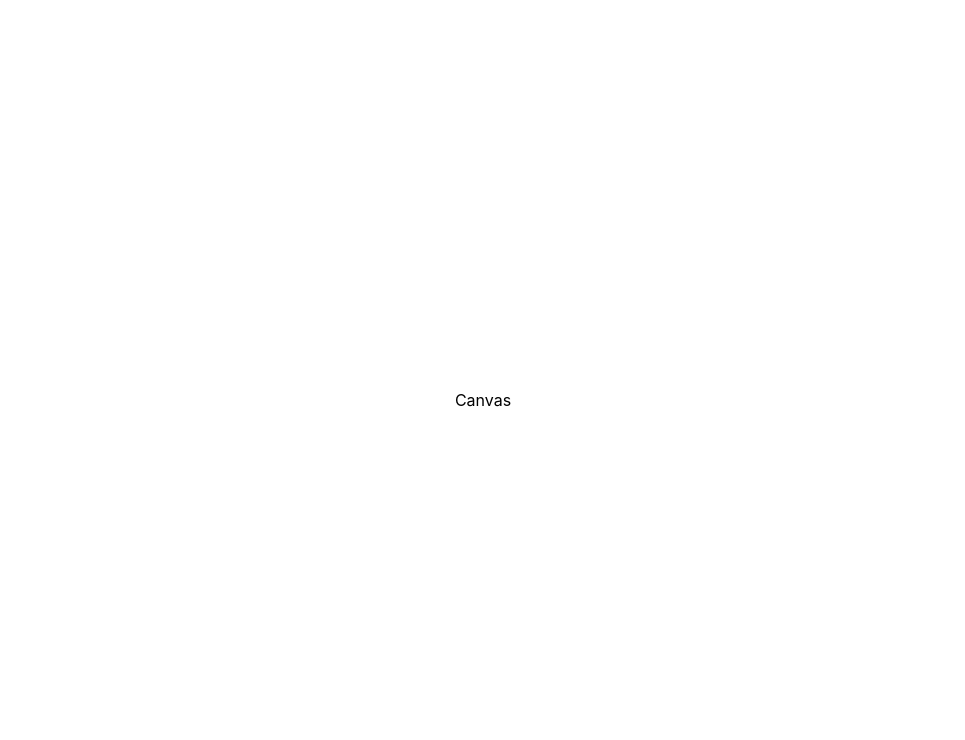
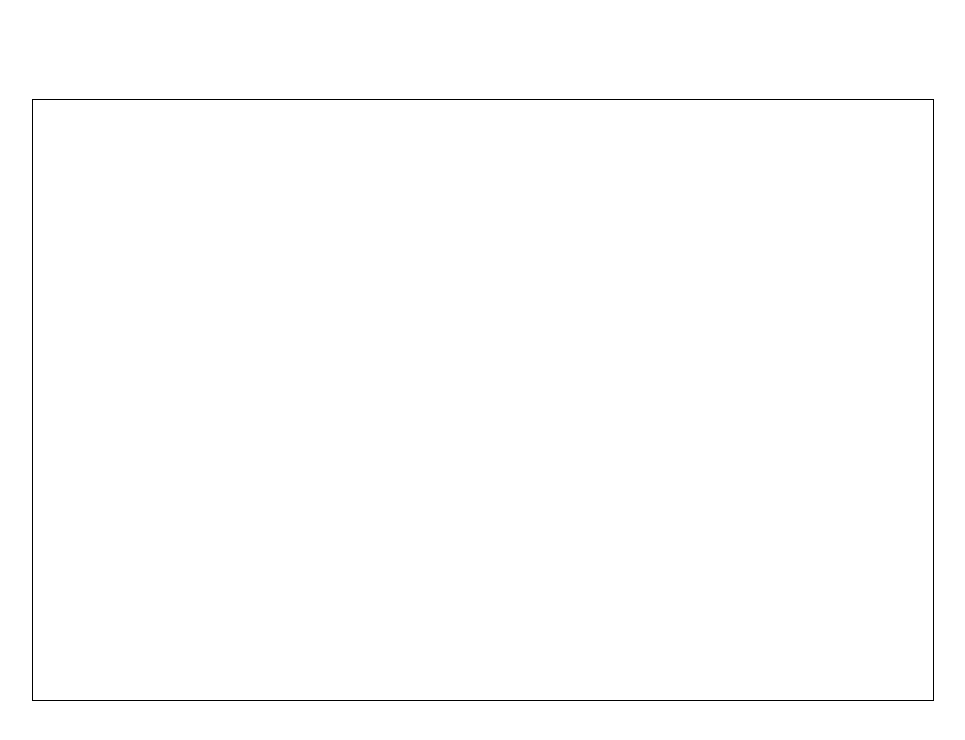
Before and after one commit to muhsintt777/drawing-app, a React (Create React App) app: page / in a window 1280 px wide. Shown: the top 740 px of the page, without its empty margins (157-1122 px from the left). Built offline with nearby package versions, Linux system fonts and the light colour scheme.

Commit message:
added customhook

```diff
--- a/src/App.js
+++ b/src/App.js
@@ -4,7 +4,7 @@ import Canvas from "./components/canvas/Canvas";
 function App() {
   return (
     <div className="App">
-      <Canvas />
+      <Canvas width={"900 px"} height={"600 px"} />
     </div>
   );
 }
--- a/src/components/canvas/Canvas.jsx
+++ b/src/components/canvas/Canvas.jsx
@@ -1,7 +1,21 @@
 import React from "react";
+import { useOnDraw } from "../../hooks/onDraw";
 
-const Canvas = () => {
-  return <div>Canvas</div>;
+const Canvas = ({ width, height }) => {
+  const setCanvasRef = useOnDraw();
+
+  return (
+    <canvas
+      width={width}
+      height={height}
+      ref={setCanvasRef}
+      style={canvasStyle}
+    />
+  );
 };
 
 export default Canvas;
+
+const canvasStyle = {
+  border: "1px solid black",
+};
--- /dev/null
+++ b/src/hooks/onDraw.js
@@ -0,0 +1,14 @@
+import { useRef } from "react";
+
+export const useOnDraw = () => {
+  const canvasRef = useRef(null);
+
+  const setCanvasRef = (ref) => {
+    if (!ref) {
+      return;
+    }
+    canvasRef.current = ref;
+  };
+
+  return setCanvasRef;
+};
```
